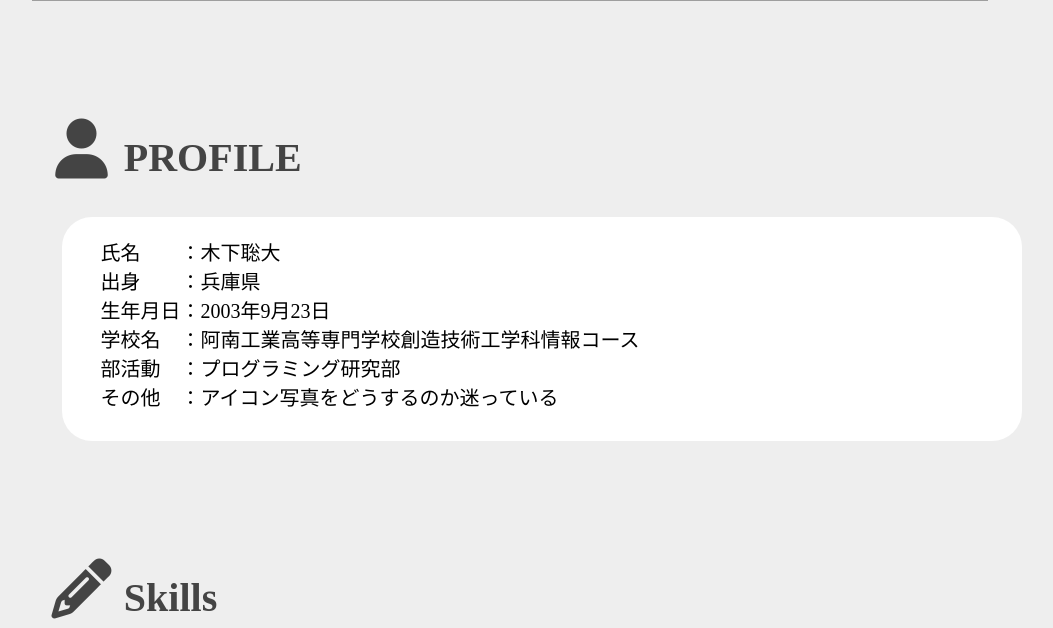
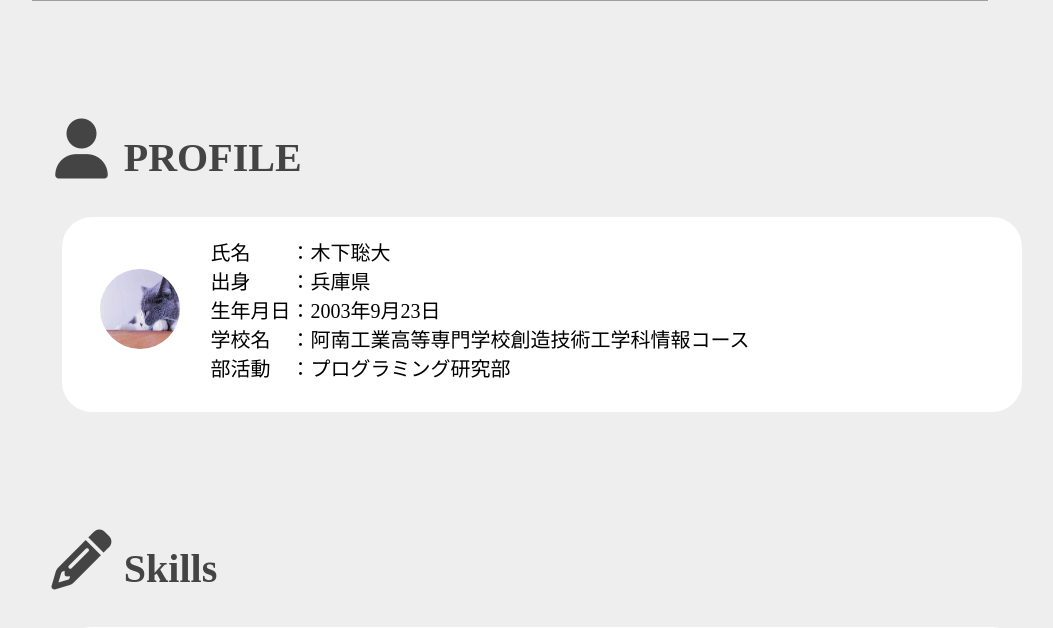
Before and after one commit to kinoshita0923/Portfolio, a PHP site: page / in a window 1280 px wide. Shown: the part 716-1344 px from the top of the page, without its empty margins (130-1183 px from the left). Run offline with PHP 8.4, Linux system fonts and the light colour scheme; some libraries are stand-ins or nearby versions; grey boxes are pictures that could not be loaded.

Commit message:
アイコン画像を追加

```diff
--- a/index.css
+++ b/index.css
@@ -234,6 +234,23 @@ i {
     font-size: clamp(16px, 3vw, 32px);
 }
 
+.profile .content {
+    display: flex;
+}
+
+.profile .content .icon_image {
+    display: flex;
+    flex-direction: column;
+    justify-content: center;
+    margin-right: 30px;
+}
+
+.profile .content img {
+    width: 80px;
+    height: 80px;
+    border-radius: 50%;
+}
+
 .skills .contents .card li {
     margin-left: 5vw;
 }
--- a/index.html
+++ b/index.html
@@ -40,12 +40,16 @@
                 <h2>PROFILE</h2>
             </div>
             <div class="content">
-                氏名　　：木下聡大<br>
-                出身　　：兵庫県 <br>
-                生年月日：2003年9月23日 <br>
-                学校名　：阿南工業高等専門学校創造技術工学科情報コース <br>
-                部活動　：プログラミング研究部 <br>
-                その他　：アイコン写真をどうするのか迷っている
+                <div class="icon_image">
+                    <img src="./img/cat.jpg" alt="cat">
+                </div>
+                <div class="text">
+                    氏名　　：木下聡大<br>
+                    出身　　：兵庫県 <br>
+                    生年月日：2003年9月23日 <br>
+                    学校名　：阿南工業高等専門学校創造技術工学科情報コース <br>
+                    部活動　：プログラミング研究部 <br>
+                </div>
             </div>
         </div>
 
```
Also changed, not shown: img/cat.jpg (added).
